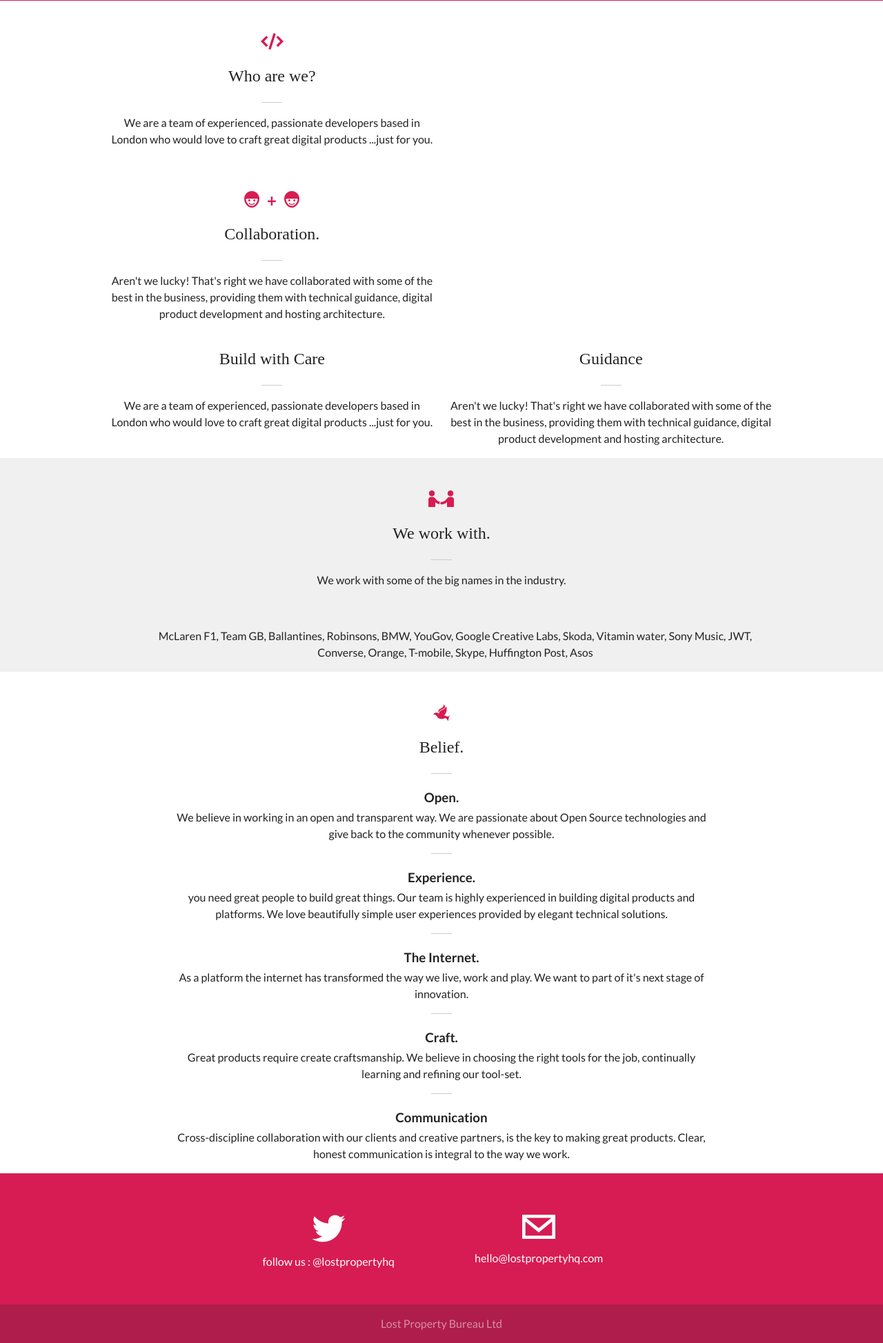
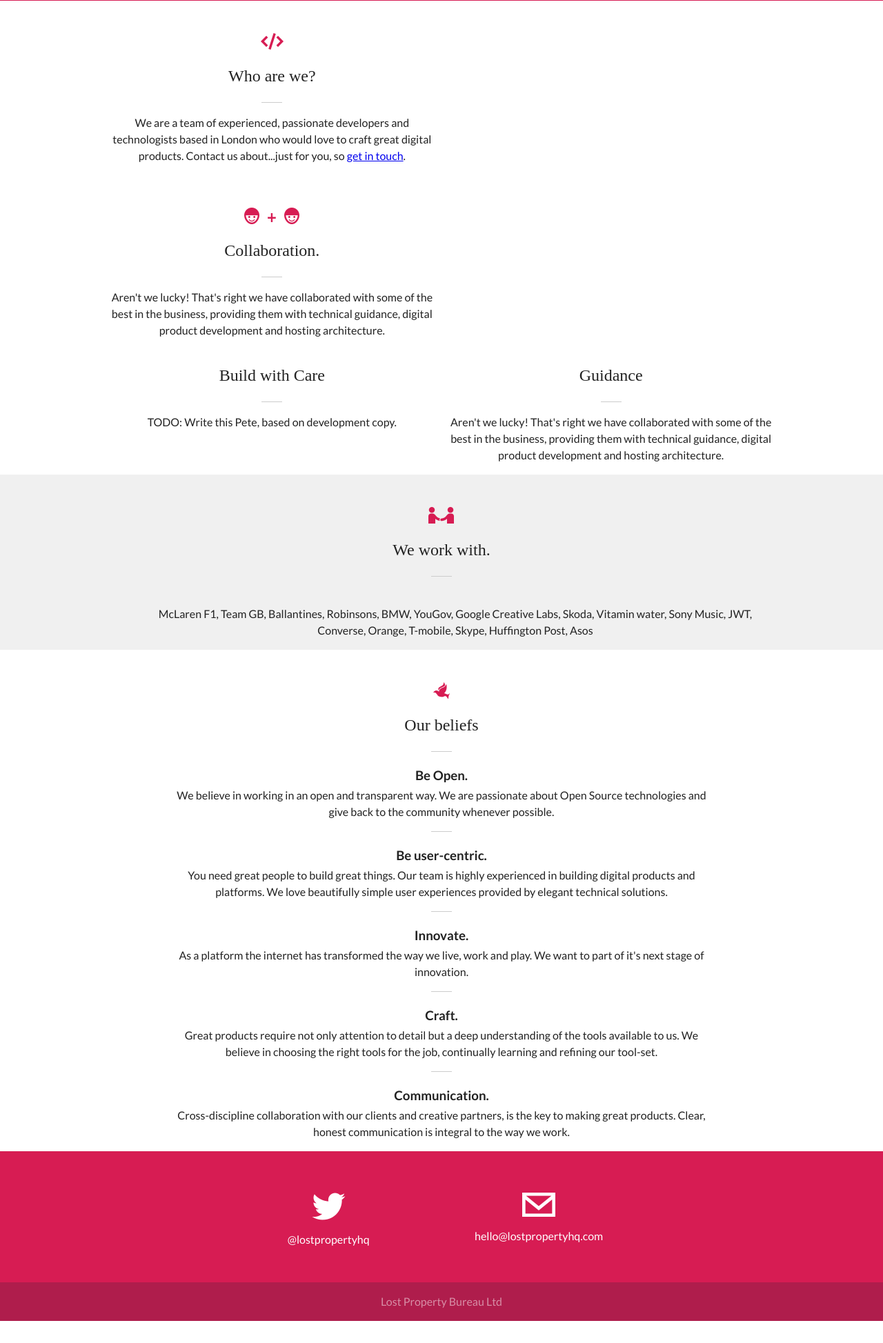
Before and after one commit to lostproperty/LostProperty.github.io, a Flask app: page / in a window 1280 px wide. Shown: the part 342-2289 px from the top of the page at 69% size. After the commit the page ends 2257 px from the top, so only its background shows below. Run offline with Flask 2, Linux system fonts and the light colour scheme; some libraries are stand-ins or nearby versions; some web fonts are replaced.

Commit message:
copy changes

```diff
--- a/lostproperty/templates/base.html
+++ b/lostproperty/templates/base.html
@@ -1,4 +1,3 @@
-
 <!DOCTYPE html>
 <!--[if lt IE 7]>      <html class="no-js lt-ie9 lt-ie8 lt-ie7"> <![endif]-->
 <!--[if IE 7]>         <html class="no-js lt-ie9 lt-ie8"> <![endif]-->
@@ -13,15 +12,14 @@
         <meta name="viewport" content="width=device-width">
 
         <!-- social google tags -->
-
         <meta itemprop="name" content="Lost property">
         <meta itemprop="description" content="description">
         <meta itemprop="image" content="logo.png">
 
         <!-- social opengraph (facebook) tags -->
-        <meta property="og:title" content="..." />
+        <meta property="og:title" content="Lost Property" />
         <meta property="og:image" content="..." />
-        <meta property="og:description" content="..." />
+        <meta property="og:description" content="Lost Property Product Agency" />
 
         <!-- style -->
         <link rel="stylesheet" href="static/css/normalize.min.css">
--- a/lostproperty/templates/index.html
+++ b/lostproperty/templates/index.html
@@ -4,7 +4,7 @@
     <div class='tagline-container'>
         <div class='tagline'>
             <img src='static/images/home_heart.png'>
-            <h2>Love Development. <h2>
+            <h2>Love Development.<h2>
         </div>
     </div>
 </section>
@@ -15,7 +15,7 @@
             <h2>Who are we?</h2>
             <hr/>
             <p>
-                We are a team of experienced, passionate developers based in London who would love to craft great digital products ...just for you.
+                We are a team of experienced, passionate developers and technologists based in London who would love to craft great digital products. Contact us about...just for you, so <a target="_launch" href="mailto:hello@lostpropertyhq.com">get in touch</a>.
             </p>
         </div>
 
@@ -24,17 +24,15 @@
             <h2>Collaboration.</h2>
             <hr/>
             <p>
-               Aren't we lucky! That's right we have collaborated with some of the best in the business,
-               providing them with technical guidance, digital product development and hosting architecture.
+               Aren't we lucky! That's right we have collaborated with some of the best in the business, providing them with technical guidance, digital product development and hosting architecture.
             </p>
         </div>
-
 
         <div class='build-with-care'>
             <h2>Build with Care</h2>
             <hr/>
             <p>
-                We are a team of experienced, passionate developers based in London who would love to craft great digital products ...just for you.
+                TODO: Write this Pete, based on development copy.
             </p>
         </div>
 
@@ -42,8 +40,7 @@
             <h2>Guidance</h2>
             <hr/>
             <p>
-               Aren't we lucky! That's right we have collaborated with some of the best in the business,
-               providing them with technical guidance, digital product development and hosting architecture.
+               Aren't we lucky! That's right we have collaborated with some of the best in the business, providing them with technical guidance, digital product development and hosting architecture.
             </p>
         </div>
     </div>
@@ -55,9 +52,6 @@
             <img src='static/images/home_workwith.png'>
             <h2>We work with.</h2>
             <hr/>
-            <p>
-                We work with some of the big names in the industry.
-            </p>
         </div>
     </div>
     <div class='clients-container'>
@@ -89,22 +83,23 @@
     <div class='belief-container'>
         <div class='belief'>
             <img src='static/images/home_belief.png'>
-            <h2>Belief.</h2>
+            <h2>Our beliefs</h2>
             <hr/>
-            <h3>Open.</h3>
-            <p> We believe in working in an open and transparent way. We are passionate about Open Source technologies and give back to the community whenever possible.<!-- ,by running meet-ups, contributing to and running Open Source projects. --></p>
+            <h3>Be Open.</h3>
+            <p> We believe in working in an open and transparent way. We are passionate about Open Source technologies and give back to the community whenever possible.</p>
             <hr/>
-            <h3>Experience.</h3>
-            <p>you need great people to build great things. Our team is highly experienced in building digital products and platforms. We love beautifully simple user experiences provided by elegant technical solutions.</p>
+
+            <h3>Be user-centric.</h3>
+            <p>You need great people to build great things. Our team is highly experienced in building digital products and platforms. We love beautifully simple user experiences provided by elegant technical solutions.</p>
             <hr/>
-            <h3>The Internet.</h3>
+            <h3>Innovate.</h3>
             <p> As a platform the internet has transformed the way we live, work and play. We want to part of it's next stage of innovation. </p>
             <hr/>
             <h3>Craft.</h3>
-            <p> Great products require create craftsmanship. We believe in choosing the right tools for the job, continually learning and refining our tool-set. </p>
+            <p> Great products require not only attention to detail but a deep understanding of the tools available to us. We believe in choosing the right tools for the job, continually learning and refining our tool-set.</p>
             <hr/>
-            <h3>Communication</h3>
-            <p> Cross-discipline collaboration with our clients and creative partners, is the key to making great products. Clear, honest communication is integral to the way we work. </p>
+            <h3>Communication.</h3>
+            <p> Cross-discipline collaboration with our clients and creative partners, is the key to making great products. Clear, honest communication is integral to the way we work.</p>
         </div>
 
 
@@ -117,16 +112,14 @@
         <a target="_launch" href="https://twitter.com/lostpropertyhq">
             <div class='twitter-contact'>
                 <img src='static/images/home_footer_twitter.png'>
-                <p> follow us : @lostpropertyhq <p>
+                <p>@lostpropertyhq<p>
             </div>
         </a>
 
         <a target="_launch" href="mailto:hello@lostpropertyhq.com">
             <div class='mail-contact'>
                 <img src='static/images/home_footer_mail.png'>
-                <p>
-                   hello@lostpropertyhq.com
-                </p>
+                <p>hello@lostpropertyhq.com</p>
             </div>
         </a>
     </div>
```
